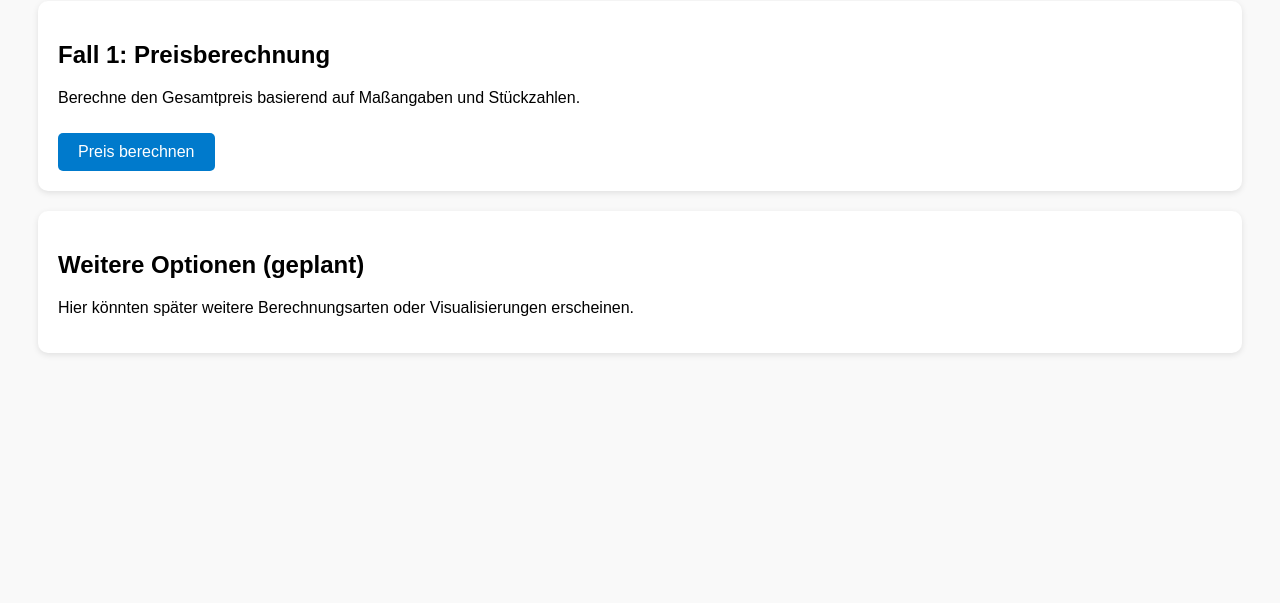
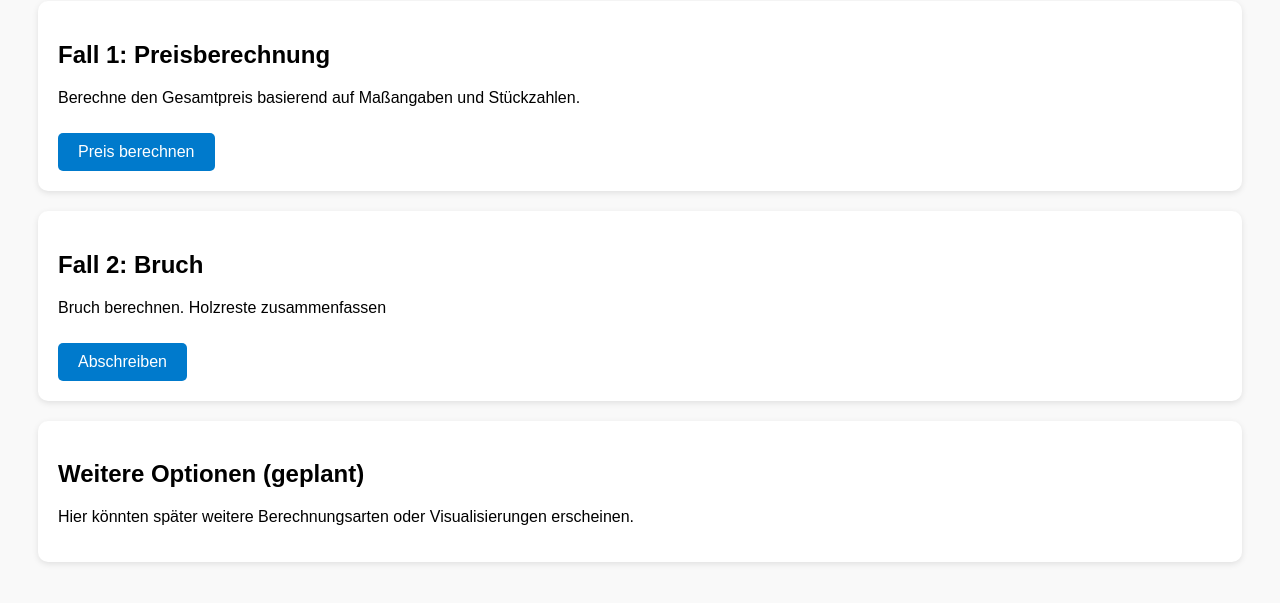
Before and after one commit to ACodeBug/zuschnitt, a plain HTML site: page index.html in a window 1280 px wide. Shown: the part 117-720 px from the top of the page. Drawn offline with Linux system fonts and the light colour scheme.

Commit message:
Add files via upload

```diff
--- a/index.html
+++ b/index.html
@@ -22,6 +22,7 @@
       text-decoration: none;
       border-radius: 5px;
       margin-top: 10px;
+
     }
     a.button:hover {
       background: #005a99;
@@ -36,6 +37,11 @@
     <a href="fall1.html" class="button">Preis berechnen</a>
   </div>
   <div class="karte">
+    <h2>Fall 2: Bruch</h2>
+    <p>Bruch berechnen. Holzreste zusammenfassen</p>
+    <a href="fall2.html" class="button">Abschreiben</a>
+  </div>
+  <div class="karte">
     <h2>Weitere Optionen (geplant)</h2>
     <p>Hier könnten später weitere Berechnungsarten oder Visualisierungen erscheinen.</p>
   </div>
```
